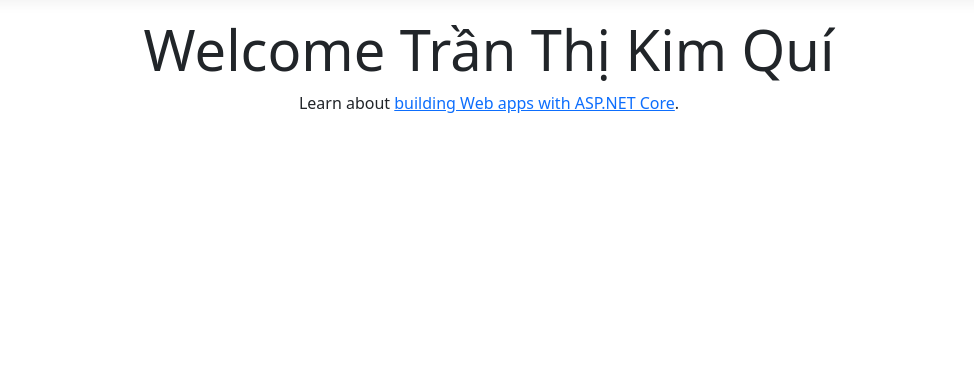
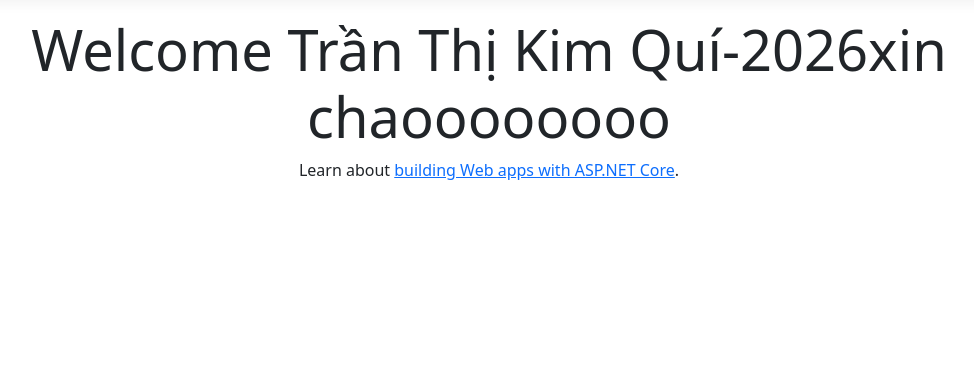
Before and after one commit to quitran1211/QuiCMS_solution, an ASP.NET Core app: page / in a window 1280 px wide. Shown: the part 57-436 px from the top of the page, without its empty margins (151-1125 px from the left). Run offline with ASP.NET Core 8, Linux system fonts and the light colour scheme; style sheets or scripts are compiled from the project's sources.

Commit message:
hoan thanh buoi 1

```diff
--- a/CMS.Backend/Views/Home/Index.cshtml
+++ b/CMS.Backend/Views/Home/Index.cshtml
@@ -3,6 +3,6 @@
 }
 
 <div class="text-center">
-    <h1 class="display-4">Welcome Trần Thị Kim Quí</h1>
+    <h1 class="display-4">Welcome Trần Thị Kim Quí-2026xin chaoooooooo</h1>
     <p>Learn about <a href="https://learn.microsoft.com/aspnet/core">building Web apps with ASP.NET Core</a>.</p>
 </div>
```
